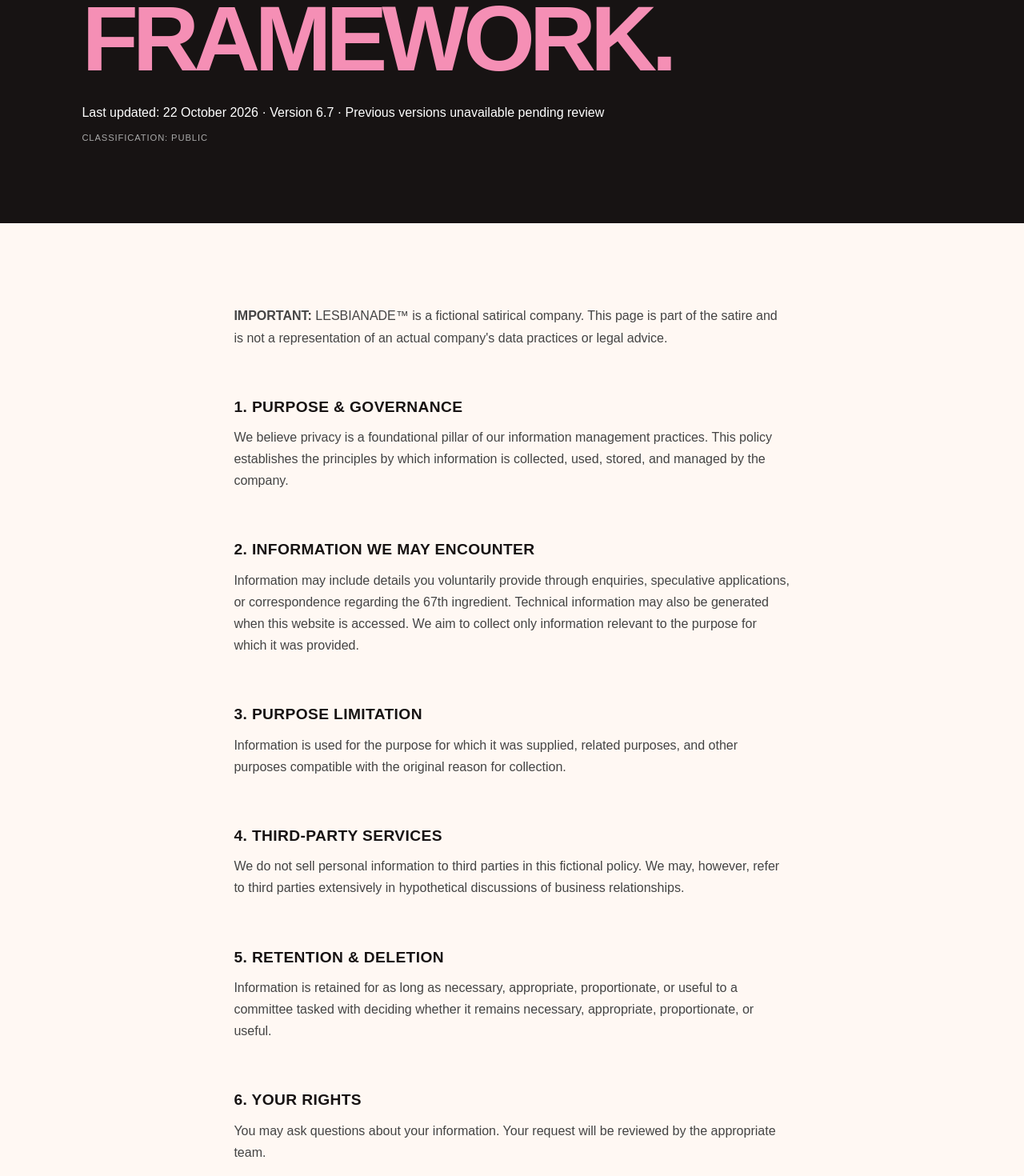
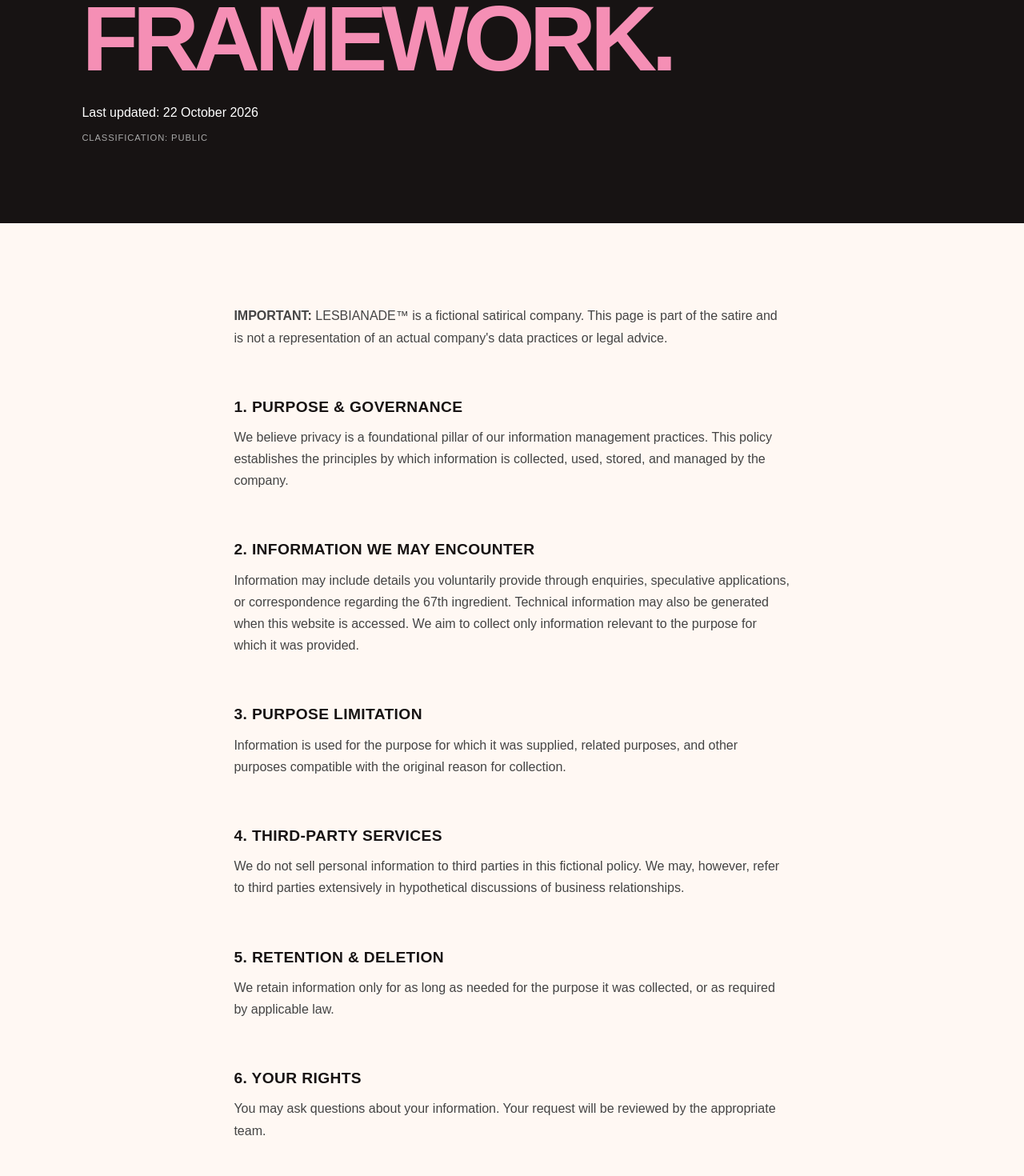
Before and after one commit to OWelton-Rosie/LESBIANADE.com, a SvelteKit app: page /legal/privacy in a window 1280 px wide. Shown: the part 460-1930 px from the top of the page at 80% size. Built offline with nearby package versions, Linux system fonts and the light colour scheme.

Commit message:
Make company copy more credible

```diff
--- a/src/routes/legal/privacy/+page.svelte
+++ b/src/routes/legal/privacy/+page.svelte
@@ -6,7 +6,7 @@
 <section class="legal-header">
 	<p class="eyebrow">LEGAL &amp; DATA GOVERNANCE · POLICY 067-P</p>
 	<h1>PRIVACY<br /><span>FRAMEWORK.</span></h1>
-	<p>Last updated: 22 October 2026 · Version 6.7 · Previous versions unavailable pending review</p>
+	<p>Last updated: 22 October 2026</p>
 	<p>CLASSIFICATION: PUBLIC</p>
 </section>
 
@@ -21,7 +21,7 @@
 	<h2>4. THIRD-PARTY SERVICES</h2>
 	<p>We do not sell personal information to third parties in this fictional policy. We may, however, refer to third parties extensively in hypothetical discussions of business relationships.</p>
 	<h2>5. RETENTION &amp; DELETION</h2>
-	<p>Information is retained for as long as necessary, appropriate, proportionate, or useful to a committee tasked with deciding whether it remains necessary, appropriate, proportionate, or useful.</p>
+	<p>We retain information only for as long as needed for the purpose it was collected, or as required by applicable law.</p>
 	<h2>6. YOUR RIGHTS</h2>
 	<p>You may ask questions about your information. Your request will be reviewed by the appropriate team.</p>
 	<h2>7. CONTACT THE PRIVACY OFFICE</h2>
```
